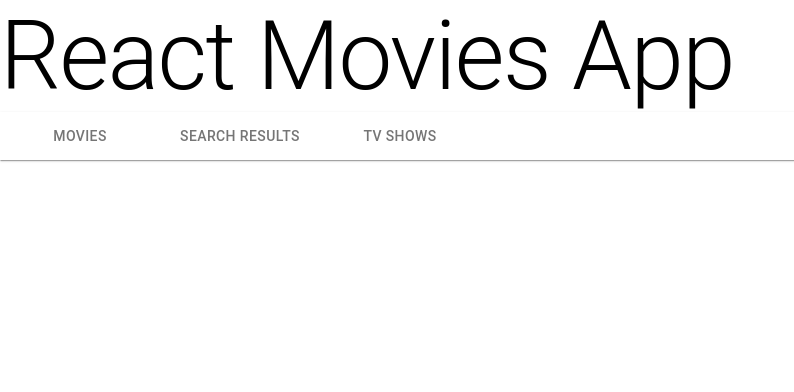
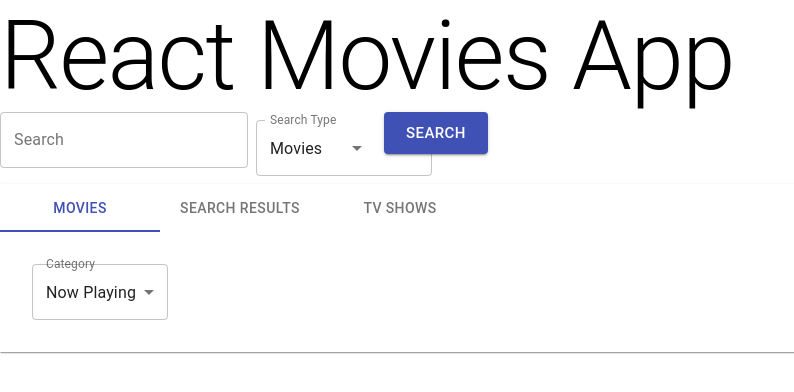
Before and after one commit to nikhilrwadekar/react-movie-app, a React (Create React App) app: page / in a window 1280 px wide. Shown: the top 392 px of the page, without its empty margins (0-794 px from the left). Built offline with nearby package versions, Linux system fonts and the light colour scheme; the HTML template or start-up script is replaced by a standard one.

Commit message:
Created a component for Category Dropdown/SelecT

```diff
--- a/src/App.js
+++ b/src/App.js
@@ -3,12 +3,16 @@ import React, { Component } from "react";
 // Custom Components
 import AppHeader from "./components/AppHeader";
 import TabNavigator from "./components/TabNavigator";
+import SearchBar from "./components/SearchBar";
 export class App extends Component {
   render() {
     return (
       <>
         {/* App Header */}
         <AppHeader />
+
+        {/* Search Bar */}
+        <SearchBar />
         {/* The Main Tab - Movies, Search Results, TV Shows! */}
         <TabNavigator />
       </>
--- a/src/components/AppHeader.js
+++ b/src/components/AppHeader.js
@@ -1,9 +1,5 @@
 import React from "react";
 import Typography from "@material-ui/core/Typography";
 export default function AppHeader() {
-  return (
-    <Typography variant="h1" size="h2">
-      React Movies App
-    </Typography>
-  );
+  return <Typography variant="h1">React Movies App</Typography>;
 }
--- /dev/null
+++ b/src/components/CategoryDrowndown.js
@@ -0,0 +1,25 @@
+import React from "react";
+
+// Material UI
+import Select from "@material-ui/core/Select";
+import InputLabel from "@material-ui/core/InputLabel";
+import MenuItem from "@material-ui/core/MenuItem";
+import FormControl from "@material-ui/core/FormControl";
+
+export default function CategoryDrowndown({ menuItems, defaultValue, styles }) {
+  return (
+    <FormControl variant="outlined" className={styles.formControl}>
+      <InputLabel>Category</InputLabel>
+      <Select
+        labelId="demo-simple-select-outlined-label"
+        id="demo-simple-select-outlined"
+        value={defaultValue}
+      >
+        {menuItems &&
+          menuItems.map(menuItem => (
+            <MenuItem value={menuItem.value}>{menuItem.label}</MenuItem>
+          ))}
+      </Select>
+    </FormControl>
+  );
+}
--- /dev/null
+++ b/src/components/SearchBar.js
@@ -0,0 +1,68 @@
+import React, { Component } from "react";
+import { withStyles } from "@material-ui/core";
+import TextField from "@material-ui/core/TextField";
+import Select from "@material-ui/core/Select";
+import InputLabel from "@material-ui/core/InputLabel";
+import MenuItem from "@material-ui/core/MenuItem";
+import FormControl from "@material-ui/core/FormControl";
+import Button from "@material-ui/core/Button";
+const style = theme => ({
+  formControl: {
+    margin: theme.spacing(1),
+    minWidth: 120
+  },
+  selectEmpty: {
+    marginTop: theme.spacing(2)
+  }
+});
+
+export class SearchBar extends Component {
+  constructor(props) {
+    super(props);
+
+    this.state = {
+      age: null,
+      labelWidth: 200,
+      searchType: "movie",
+      searchInput: ""
+    };
+  }
+
+  handleChange = e => {
+    this.setState({ searchType: e.target.value });
+  };
+
+  render() {
+    const { classes } = this.props;
+    const { labelWidth, searchType, searchInput } = this.state;
+    return (
+      <>
+        <TextField
+          id="outlined-basic"
+          label="Search"
+          variant="outlined"
+          value={searchInput}
+        />
+        <FormControl variant="outlined" className={classes.formControl}>
+          <InputLabel>Search Type</InputLabel>
+          <Select
+            labelId="demo-simple-select-outlined-label"
+            id="demo-simple-select-outlined"
+            value={searchType}
+            onChange={this.handleChange}
+            labelWidth={labelWidth}
+          >
+            <MenuItem value="movie">Movies</MenuItem>
+            <MenuItem value="multi">Multi</MenuItem>
+            <MenuItem value="tv">TV Shows</MenuItem>
+          </Select>
+        </FormControl>
+        <Button variant="contained" size="large" color="primary">
+          Search
+        </Button>
+      </>
+    );
+  }
+}
+
+export default withStyles(style)(SearchBar);
--- a/src/components/TabNavigator.js
+++ b/src/components/TabNavigator.js
@@ -1,18 +1,45 @@
 import React, { Component } from "react";
+
+// Material UI
 import Paper from "@material-ui/core/Paper";
 import Tabs from "@material-ui/core/Tabs";
 import Tab from "@material-ui/core/Tab";
+import Typography from "@material-ui/core/Typography";
+import Box from "@material-ui/core/Box";
+
+// Custom Components
+import MoviesTab from "../tabs/MoviesTab";
+import SearchResultsTab from "../tabs/SearchResultsTab";
+
+function TabPanel(props) {
+  const { children, value, index, ...other } = props;
+
+  return (
+    <Typography
+      component="div"
+      role="tabpanel"
+      hidden={value !== index}
+      id={`movie-app-tabpanel-${index}`}
+      aria-labelledby={`movie-app-tab-${index}`}
+      {...other}
+    >
+      {value === index && <Box p={3}>{children}</Box>}
+    </Typography>
+  );
+}
 
 export class TabNavigator extends Component {
   constructor(props) {
     super(props);
 
     this.state = {
-      value: null
+      // Set View to Movies by Default
+      value: 0
     };
   }
 
   handleChange = (event, value) => {
+    // Update Tab Value
     this.setState({ value });
   };
 
@@ -31,6 +58,15 @@ export class TabNavigator extends Component {
           <Tab label="Search Results" />
           <Tab label="TV Shows" />
         </Tabs>
+        <TabPanel value={value} index={0}>
+          <MoviesTab />
+        </TabPanel>
+        <TabPanel value={value} index={1}>
+          <SearchResultsTab />
+        </TabPanel>
+        <TabPanel value={value} index={2}>
+          Item Three
+        </TabPanel>
       </Paper>
     );
   }
--- a/src/tabs/MoviesTab.js
+++ b/src/tabs/MoviesTab.js
@@ -1,9 +1,43 @@
 import React, { Component } from "react";
+import { withStyles } from "@material-ui/core";
+import CategoryDropdown from "../components/CategoryDrowndown";
+const style = theme => ({
+  formControl: {
+    margin: theme.spacing(1),
+    minWidth: 120
+  },
+  selectEmpty: {
+    marginTop: theme.spacing(2)
+  }
+});
+export class MoviesTab extends Component {
+  constructor(props) {
+    super(props);
 
-export class MoviesTab extends Component {
+    this.state = {
+      movieCategories: [
+        { value: "now_playing", label: "Now Playing" },
+        { value: "popular", label: "Popular" },
+        { value: "top_rated", label: "Top Rated" },
+        { value: "upcoming", label: "Upcoming" }
+      ],
+      movieCategory: "now_playing"
+    };
+  }
+
   render() {
-    return <div>Movies Tab</div>;
+    const { classes } = this.props;
+    const { movieCategories, movieCategory } = this.state;
+    return (
+      <>
+        <CategoryDropdown
+          defaultValue={movieCategory}
+          menuItems={movieCategories}
+          styles={classes}
+        />
+      </>
+    );
   }
 }
 
-export default MoviesTab;
+export default withStyles(style)(MoviesTab);
--- a/src/tabs/SearchResultsTab.js
+++ b/src/tabs/SearchResultsTab.js
@@ -1,8 +1,13 @@
 import React, { Component } from "react";
+import { Typography } from "@material-ui/core";
 
 export class SearchResultsTab extends Component {
   render() {
-    return <div>Search Results Tab</div>;
+    return (
+      <>
+        <Typography variant="h5">Please initiate a search</Typography>
+      </>
+    );
   }
 }
 
```
